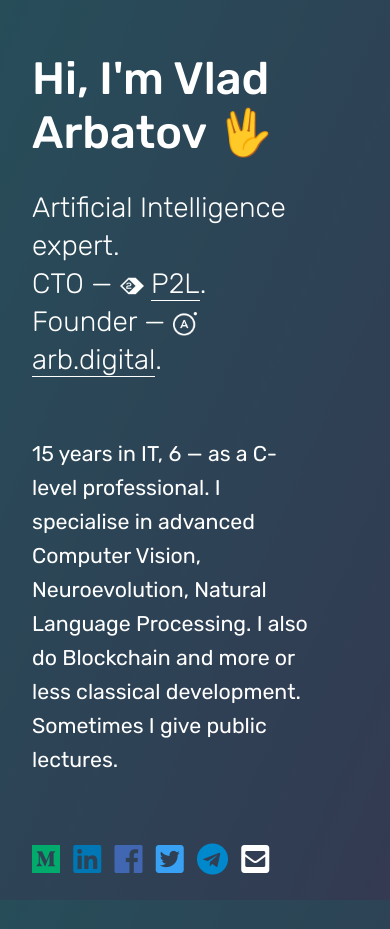
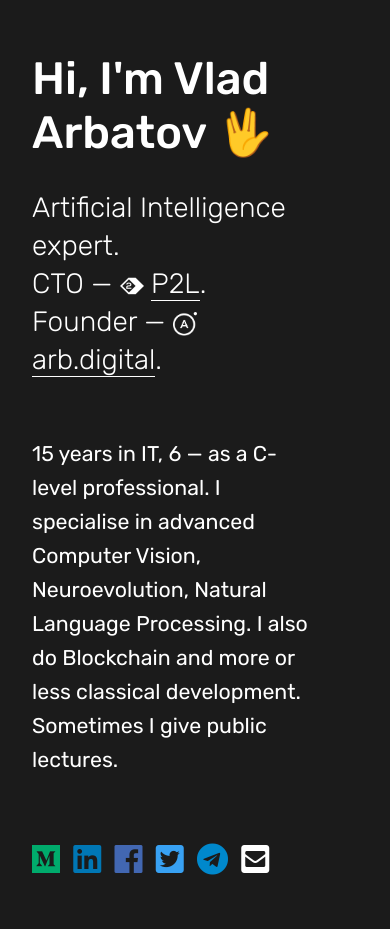
Before and after one commit to vladzima/arbatovme, a Jekyll site: the page built from index.md, in a window 390 px wide. Built offline with Jekyll 4.4.1, drawn with Linux system fonts in a browser that asks for light colours.

Commit message:
solid bg on mobile

```diff
--- a/assets/custom.css
+++ b/assets/custom.css
@@ -20,6 +20,13 @@ html {
 .intro {
   background-color: rgba(27,27,27,0.7);
   color: #ffffff;
+}
+
+@media only screen and (max-width: 400px) {
+  .intro {
+    background-color: rgba(27,27,27,1);
+    color: #ffffff;
+  }
 }
 
 .image-container {
```
